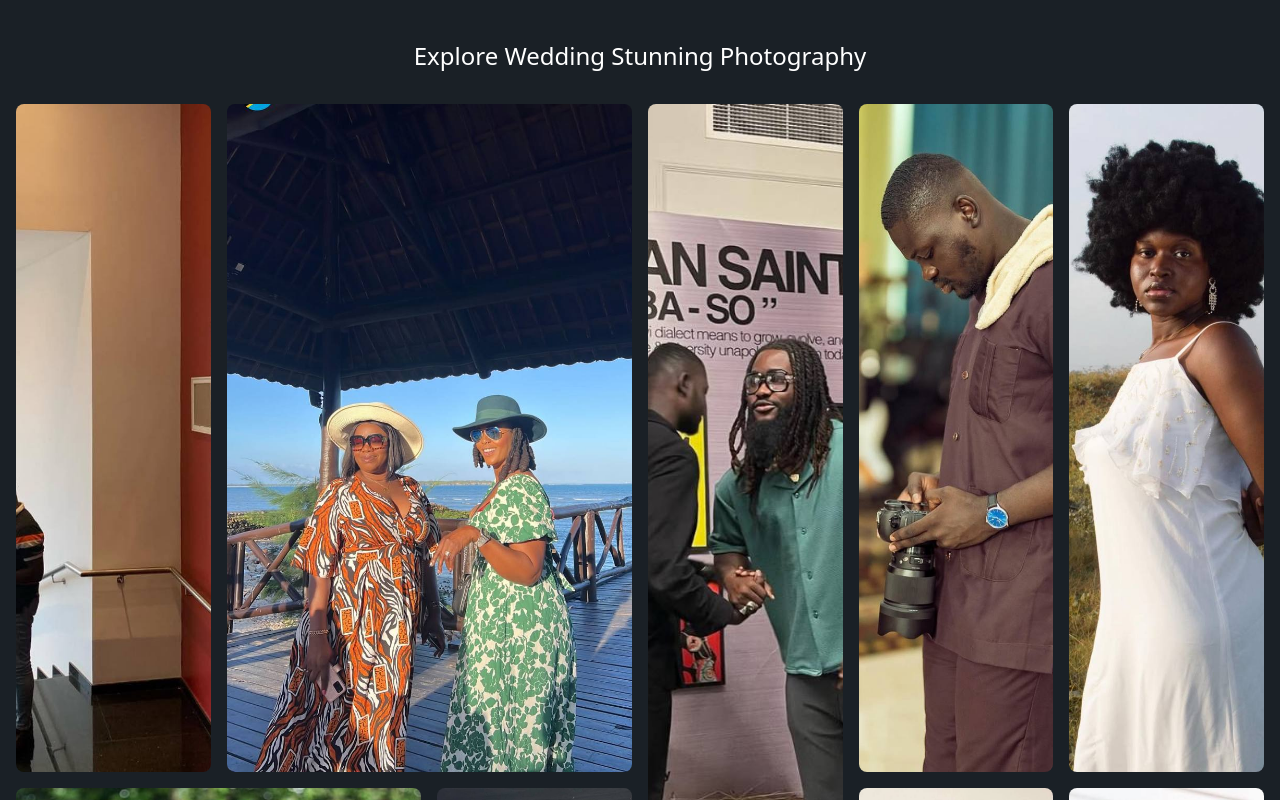
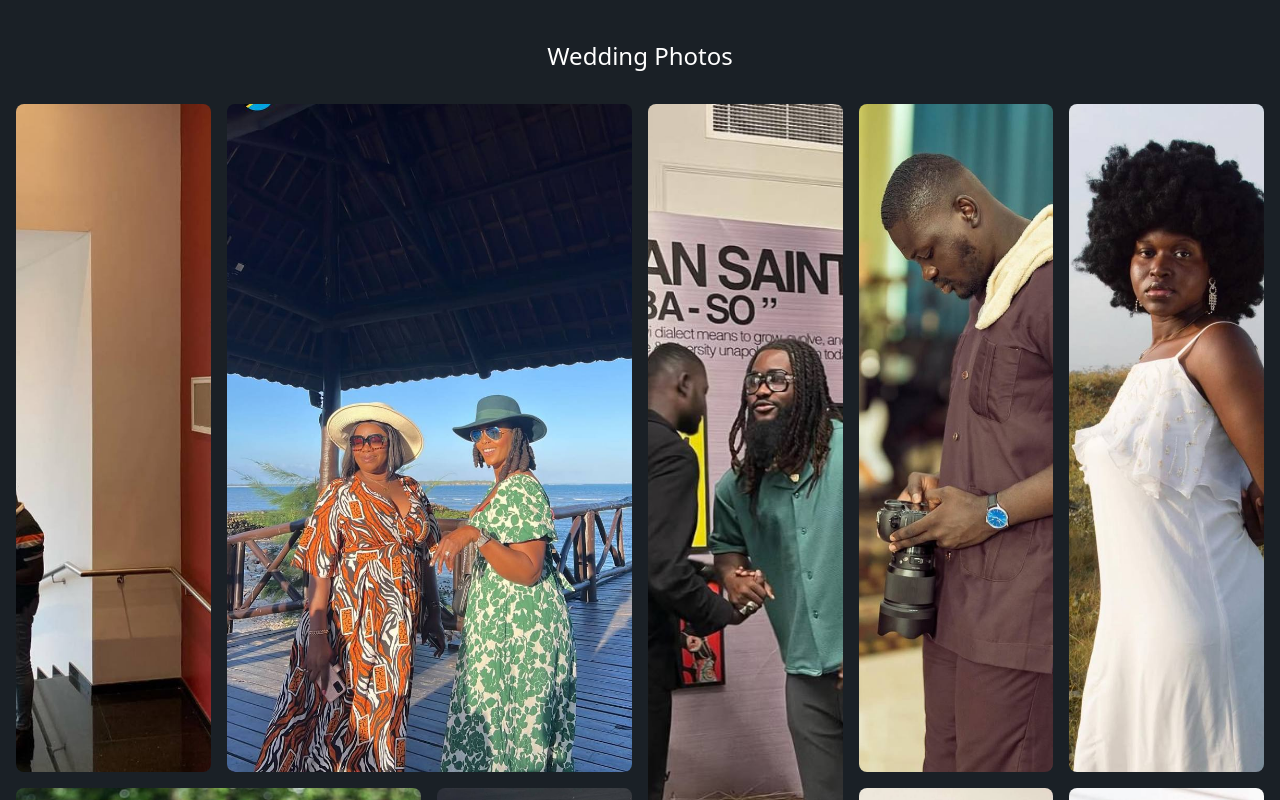
Before and after one commit to dngtemple/kwart-web, a React (Vite) app: page /wedding in a window 1280 px wide. Shown: the top 800 px of the page. Built offline with nearby package versions, Linux system fonts and the light colour scheme.

Commit message:
making new changes in new created page

```diff
--- a/src/components/services.jsx
+++ b/src/components/services.jsx
@@ -8,7 +8,7 @@ import { GiCommercialAirplane } from "react-icons/gi";
 import { FaPortrait } from "react-icons/fa";
 import { BiMaleFemale } from "react-icons/bi";
 
-import { useNavigate } from "react-router-dom";
+import { Link } from "react-router-dom";
 
 
 const services = () => {
@@ -89,31 +89,41 @@ const HeaderBlock = () => (
 
 
 const LocationBlock = () => (
+
+  <Link to="/wedding" className="contents">
   <Block className="col-span-12 flex flex-col items-center gap-4 md:col-span-3 hover:bg-neutral-700">
     <BiMaleFemale className="text-3xl" />
     <p className="text-center text-l text-zinc-400">Wedding Photography</p>
   </Block>
+  </Link>
 );
 
 const LocationBlock1 = () => (
+  <Link to="/graduation" className="contents">
+
   <Block className="col-span-12 flex flex-col items-center gap-4 md:col-span-3 hover:bg-neutral-700">
     <FaGraduationCap className="text-3xl" />
     <p className="text-center text-l text-zinc-400">Graduation Photography</p>
   </Block>
-);
+  </Link>);
 
 const LocationBlock2 = () => (
+  <Link to="/travel" className="contents">
+
   <Block className="col-span-12 flex flex-col items-center gap-4 md:col-span-3 hover:bg-neutral-700">
     <GiCommercialAirplane className="text-3xl" />
     <p className="text-center text-l text-zinc-400">Travel Photography</p>
   </Block>
+  </Link>
 );
 
 const LocationBlock3 = () => (
+  <Link to="/portraits" className="contents">
   <Block   className="col-span-12 flex flex-col items-center gap-4 md:col-span-3 hover:bg-neutral-700">
     <FaPortrait className="text-3xl" />
     <p  className="text-center text-l text-zinc-400">Portraits</p>
   </Block>
+  </Link>
 );
 
 
--- a/src/pages/graduation.jsx
+++ b/src/pages/graduation.jsx
@@ -47,7 +47,7 @@ const GraduationGallery = () => {
 
   return (
     <div>
-      <h1 className="text-center text-white text-2xl \ my-4 mt-10">Graduation  Photography </h1>
+      <h1 className="text-center text-white text-2xl \ my-4 mt-10">Graduation Photos </h1>
       <ResponsiveImageGrid images={images} />
       <Footer/>
 
--- a/src/pages/wedding.jsx
+++ b/src/pages/wedding.jsx
@@ -47,7 +47,7 @@ const WeddingGallery = () => {
 
   return (
     <div>
-      <h1 className="text-center text-white text-2xl \ my-4 mt-10">Explore Wedding Stunning Photography </h1>
+      <h1 className="text-center text-white text-2xl \ my-4 mt-10">Wedding Photos  </h1>
       <ResponsiveImageGrid images={images} />
       <Footer/>
 
```
